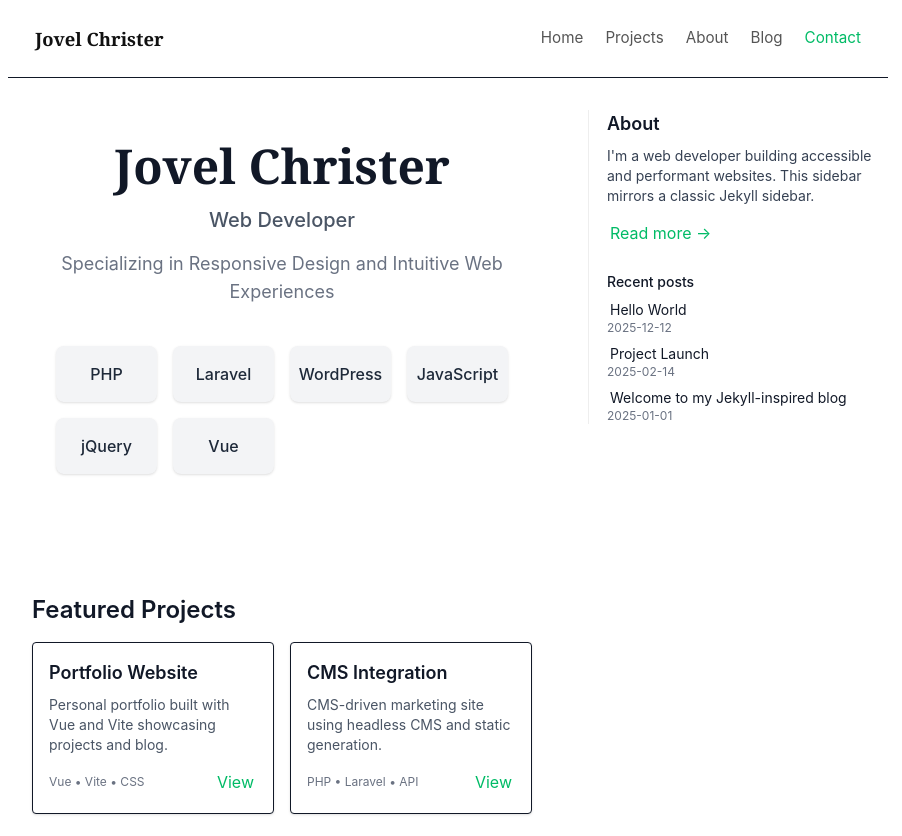
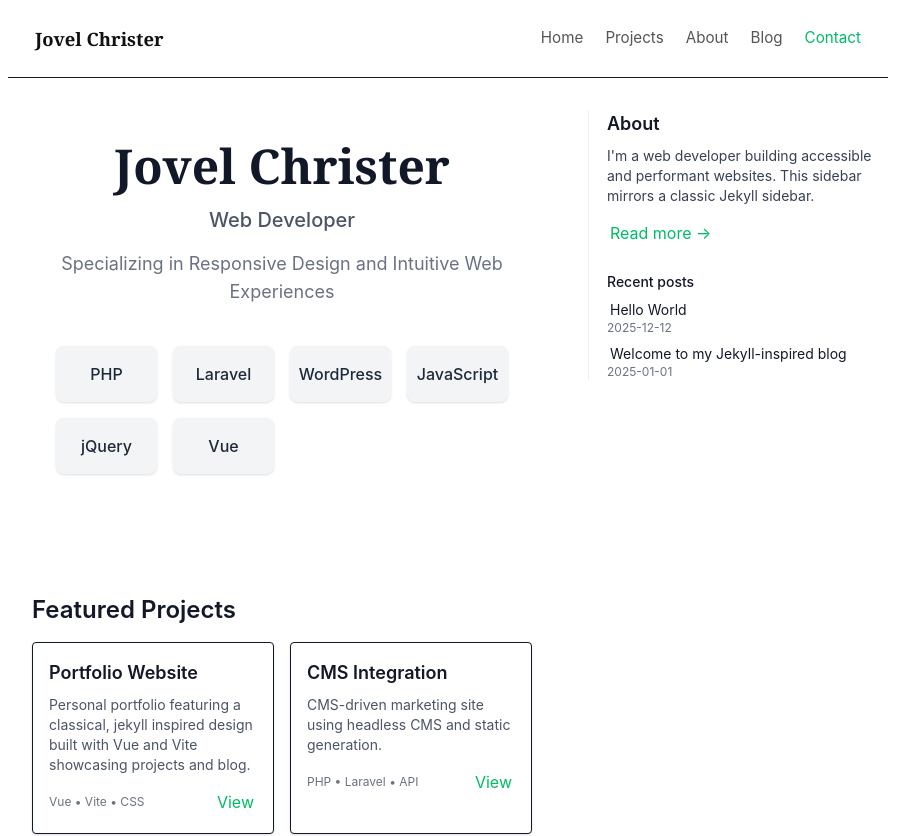
Before and after one commit to jovelluna12/web-portfolio, a Vue app: page / in a window 1280 px wide. Shown: the top 836 px of the page, without its empty margins (192-1094 px from the left). Built offline with nearby package versions, Linux system fonts and the light colour scheme.

Commit message:
chore: update contents

```diff
--- a/src/data/projects.js
+++ b/src/data/projects.js
@@ -2,9 +2,9 @@ const projects = [
   {
     id: 'p1',
     title: 'Portfolio Website',
-    description: 'Personal portfolio built with Vue and Vite showcasing projects and blog.',
+    description: 'Personal portfolio featuring a classical, jekyll inspired design built with Vue and Vite showcasing projects and blog.',
     tech: ['Vue', 'Vite', 'CSS'],
-    link: 'https://example.com',
+    link: 'https://jovelluna12.github.io',
     image: '',
   },
   {
--- a/src/posts/2025-02-14-project-launch.md
+++ /dev/null
@@ -1,14 +0,0 @@
----
-title: "Project Launch"
-date: "2025-02-14"
-tags: [project, launch]
-excerpt: "A short post about launching a client project."
----
-
-We launched a small e-commerce demo this week. Highlights:
-
-- Responsive design
-- Cart flow
-- Checkout mocked with Stripe
-
-More details to come.
```
